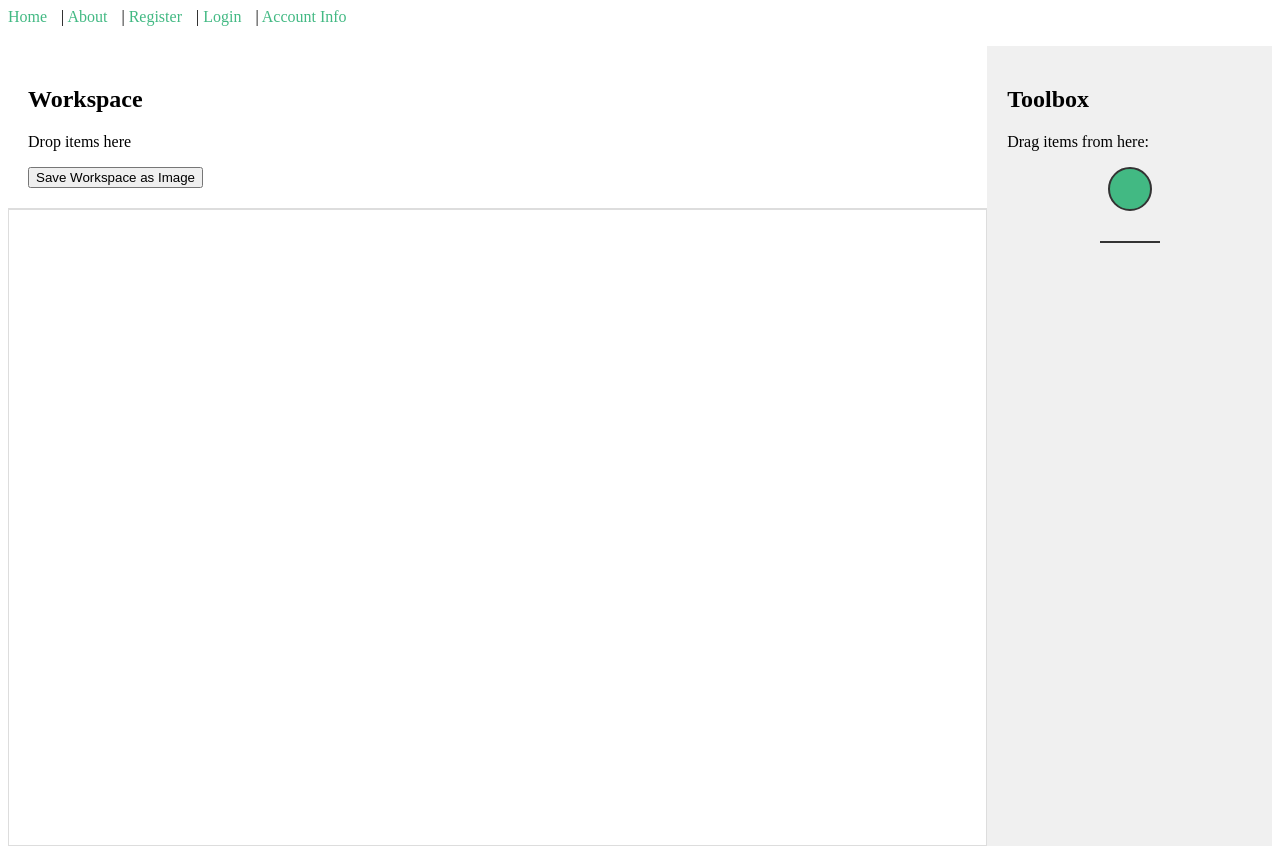
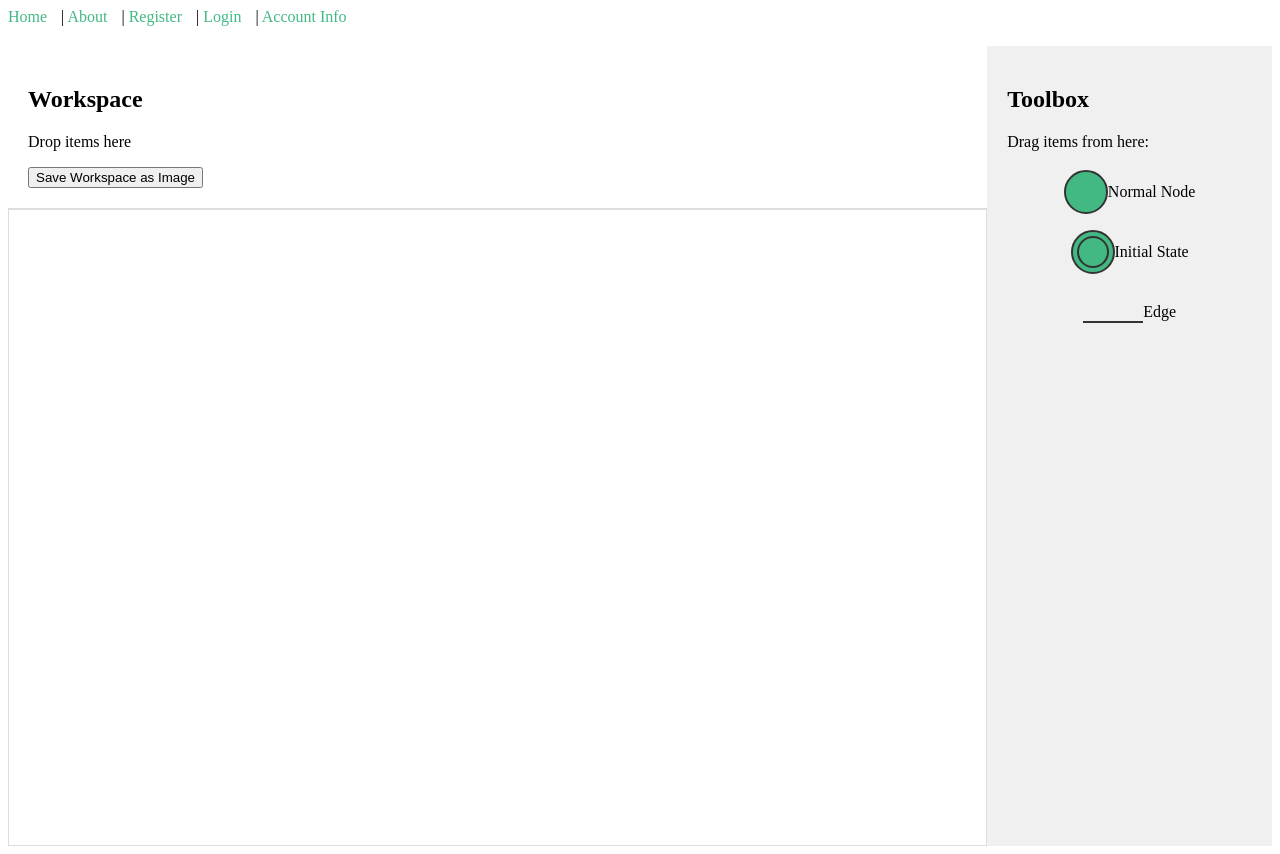
Before and after one commit to davidvenuto/Projects-Fall-2024, a Vue app in the folder client/: page / in a window 1280 px wide. Built offline with nearby package versions, Linux system fonts and the light colour scheme; what vue3-google-login would draw is missing.

Commit message:
Added initial state

```diff
--- a/client/src/views/Home.vue
+++ b/client/src/views/Home.vue
@@ -36,12 +36,12 @@
             left: item.x + 'px',
             top: item.y + 'px'
           }"
-          :class="item.type === 'Node' ? 'node' : 'edge'"
+          :class="item.isInitial ? 'initial-state' : 'node'"
           class="workspace-item"
           draggable="true"
           @dragstart="onItemDragStart($event, index)"
         >
-          <div v-if="item.type === 'Node'" class="node-circle"></div>
+          <div v-if="item.type === 'Node'" :class="{'node-circle': !item.isInitial, 'double-circle': item.isInitial}"></div>
         </div>
       </div>
     </div>
@@ -53,10 +53,17 @@
       <!-- Toolbox items with only visual elements -->
       <div class="toolbox-item" draggable="true" @dragstart="onDragStart($event, 'Node')">
         <div class="node-circle"></div>
+        <p>Normal Node</p>
+      </div>
+
+      <div class="toolbox-item" draggable="true" @dragstart="onDragStart($event, 'InitialNode')">
+        <div class="double-circle"></div>
+        <p>Initial State</p>
       </div>
 
       <div class="toolbox-item" draggable="true" @dragstart="onDragStart($event, 'Edge')">
         <div class="edge-line"></div>
+        <p>Edge</p>
       </div>
     </div>
   </div>
@@ -70,7 +77,7 @@ export default {
   name: 'Home',
   data() {
     return {
-      nodes: [] as { id: string; type: string; x: number; y: number }[],
+      nodes: [] as { id: string; type: string; x: number; y: number; isInitial?: boolean }[],
       edges: [] as { id: string; fromNodeId: string; toNodeId: string; x1: number; y1: number; x2: number; y2: number }[],
     };
   },
@@ -145,7 +152,9 @@ export default {
         // Add a new item
         const itemType = dataTransfer.getData('type');
         if (itemType === 'Node') {
-          this.nodes.push({ id: uuidv4(), type: itemType, x, y });
+          this.nodes.push({ id: uuidv4(), type: itemType, x, y, isInitial: false });
+        } else if (itemType === 'InitialNode') {
+          this.nodes.push({ id: uuidv4(), type: 'Node', x, y, isInitial: true });
         } else if (itemType === 'Edge' && this.nodes.length >= 2) {
           // Automatically connect the last two nodes as an example
           const fromNode = this.nodes[this.nodes.length - 2];
@@ -225,6 +234,28 @@ export default {
   border: 2px solid #333;
 }
 
+.double-circle {
+  position: relative;
+  width: 40px;
+  height: 40px;
+  border-radius: 50%;
+  background-color: #42b983;
+  border: 2px solid #333;
+}
+
+.double-circle::after {
+  content: "";
+  position: absolute;
+  width: 28px;
+  height: 28px;
+  border-radius: 50%;
+  background-color: transparent;
+  border: 2px solid #333;
+  top: 50%;
+  left: 50%;
+  transform: translate(-50%, -50%);
+}
+
 .edge-line {
   width: 60px;
   height: 2px;
@@ -254,6 +285,28 @@ export default {
   border: 2px solid #333;
 }
 
+.toolbox-item .double-circle {
+  width: 40px;
+  height: 40px;
+  border-radius: 50%;
+  background-color: #42b983;
+  border: 2px solid #333;
+  position: relative;
+}
+
+.toolbox-item .double-circle::after {
+  content: "";
+  position: absolute;
+  width: 28px;
+  height: 28px;
+  border-radius: 50%;
+  background-color: transparent;
+  border: 2px solid #333;
+  top: 50%;
+  left: 50%;
+  transform: translate(-50%, -50%);
+}
+
 .toolbox-item .edge-line {
   width: 60px;
   height: 2px;
```
